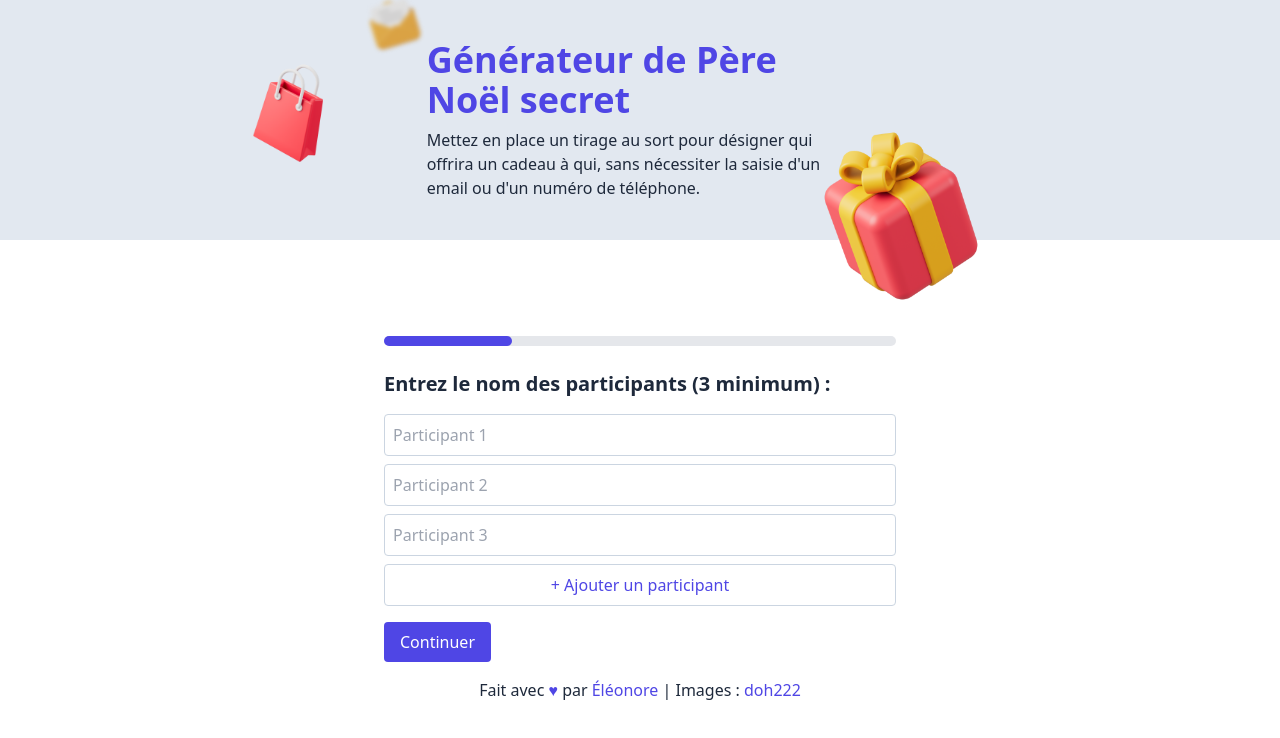
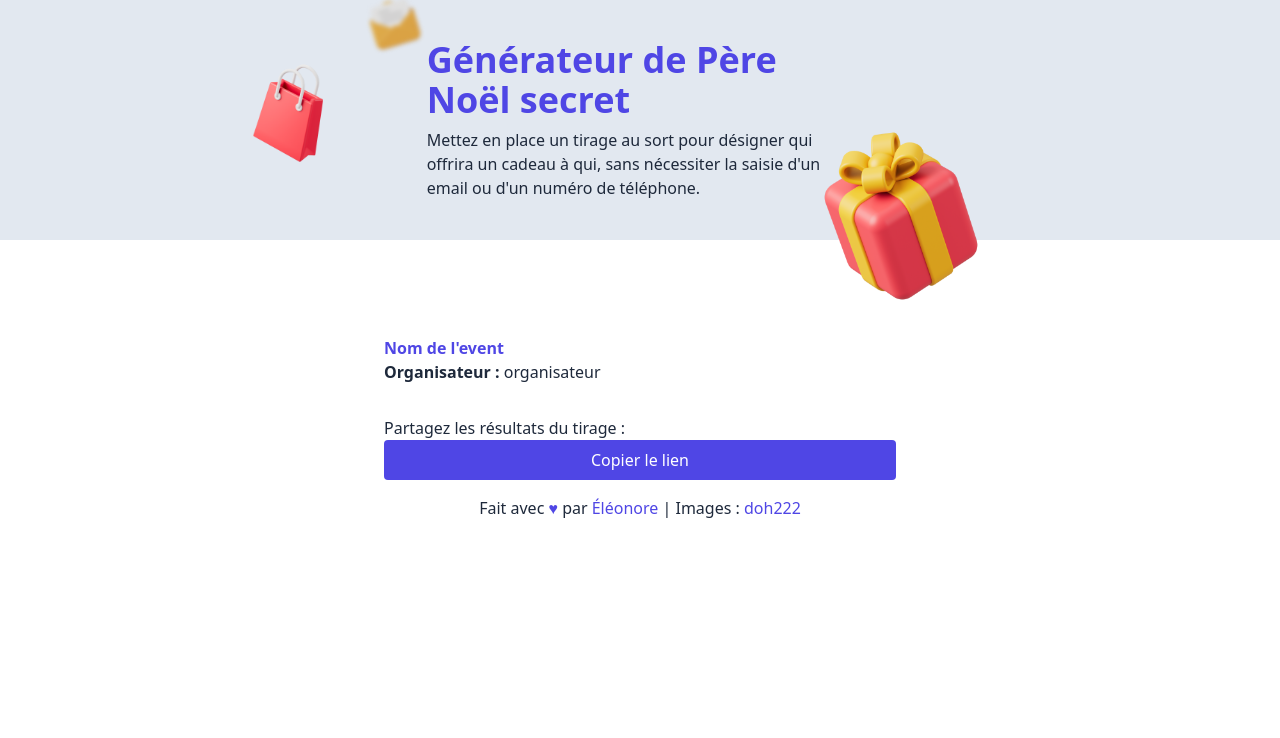
Before and after one commit to eleonoreeuzenes/secret-santa, an Angular app in the folder client/: page /invite/1 in a window 1280 px wide. Before the commit this address led to /. Shown: the top 738 px of the page. Built offline with nearby package versions, Linux system fonts and the light colour scheme.

Commit message:
:truck: add routing and created invite view

```diff
--- a/client/src/app/app.component.html
+++ b/client/src/app/app.component.html
@@ -1,3 +1,3 @@
 <app-header></app-header>
-<app-create-santa-event></app-create-santa-event>
+<router-outlet />
 <app-footer></app-footer>
--- a/client/src/app/app.component.ts
+++ b/client/src/app/app.component.ts
@@ -1,5 +1,5 @@
 import { Component } from '@angular/core';
-
+import { RouterOutlet } from '@angular/router';
 import { HeaderComponent } from './header/header.component';
 import { FooterComponent } from './footer/footer.component';
 import { CreateSecretSantaComponent } from './secret-santa/create-secret-santa/create-secret-santa.component';
@@ -7,7 +7,7 @@ import { CreateSecretSantaComponent } from './secret-santa/create-secret-santa/c
 @Component({
   selector: 'app-root',
   standalone: true,
-  imports: [HeaderComponent, FooterComponent, CreateSecretSantaComponent],
+  imports: [RouterOutlet, HeaderComponent, FooterComponent, CreateSecretSantaComponent],
   templateUrl: './app.component.html',
   styleUrl: './app.component.css'
 })
--- a/client/src/app/app.config.ts
+++ b/client/src/app/app.config.ts
@@ -6,5 +6,9 @@ import { provideClientHydration } from '@angular/platform-browser';
 import { provideHttpClient } from '@angular/common/http';
 
 export const appConfig: ApplicationConfig = {
-  providers: [provideZoneChangeDetection({ eventCoalescing: true }), provideRouter(routes), provideClientHydration(), provideHttpClient()]
+  providers: [
+    provideZoneChangeDetection({ eventCoalescing: true }),
+    provideRouter(routes),
+    provideClientHydration(),
+    provideHttpClient()]
 };
--- a/client/src/app/app.routes.ts
+++ b/client/src/app/app.routes.ts
@@ -1,3 +1,15 @@
 import { Routes } from '@angular/router';
+import { ShareSecretSantaComponent } from './secret-santa/share-secret-santa/share-secret-santa.component';
+import { CreateSecretSantaComponent } from './secret-santa/create-secret-santa/create-secret-santa.component';
 
-export const routes: Routes = [];
+export const routes: Routes = [
+  {
+    path: '',
+    component: CreateSecretSantaComponent,
+    title: 'Générateur de Secre Santa',
+  },
+  {
+    path: 'invite/:secretSantaID',
+    component: ShareSecretSantaComponent
+  },
+];
--- a/client/src/app/secret-santa/create-secret-santa/create-secret-santa.component.html
+++ b/client/src/app/secret-santa/create-secret-santa/create-secret-santa.component.html
@@ -151,10 +151,6 @@
         {{ errorMessage }}
       </div>
 
-      <div *ngIf="successMessage" class="text-green-600">
-        {{ successMessage }}
-      </div>
-
       <div class="flex justify-between">
         <button type="button" class="px-4 py-2 rounded text-white bg-gray-600" (click)="previousStep()">Retour</button>
         <button type="submit" class="px-4 py-2 rounded text-white bg-indigo-600">Générer le secret santa</button>
--- a/client/src/app/secret-santa/create-secret-santa/create-secret-santa.component.ts
+++ b/client/src/app/secret-santa/create-secret-santa/create-secret-santa.component.ts
@@ -13,7 +13,6 @@ import { SecretSantaService } from '../secret-santa.service';
 })
 export class CreateSecretSantaComponent {
 
-  successMessage: string | null = null;
   errorMessage: string | null = null;
   private SecretSantaService= inject(SecretSantaService);
   currentStep = 1;
@@ -134,8 +133,8 @@ export class CreateSecretSantaComponent {
       this.SecretSantaService.submitEvent(SecretSanta ).subscribe({
         next: (response: SecretSanta ) => {
           console.log('Successful response:', response);
-          this.successMessage = 'Event submitted successfully!';
-          this.form.reset();
+          // const secretSantaID = response._id;
+          // this.router.navigate(['/invite', secretSantaID]);
         },
         error: (err: Error) => {
           console.error('Error:', err.message);
--- /dev/null
+++ b/client/src/app/secret-santa/share-secret-santa/share-secret-santa.component.html
@@ -0,0 +1,6 @@
+<div class="mt-24 w-full max-w-lg mx-auto">
+  <h3 class="font-bold text-indigo-600">Nom de l'event</h3>
+  <p><strong>Organisateur :</strong> organisateur</p>
+  <p class="mt-8">Partagez les résultats du tirage :</p>
+  <button type="button" class="w-full px-4 py-2 rounded text-white bg-indigo-600">Copier le lien</button>
+</div>
```
Also changed, not shown: client/src/app/secret-santa/share-secret-santa/share-secret-santa.component.ts (added, +12 -0 lines), client/src/app/secret-santa/share-secret-santa/share-secret-santa.component.css (added), 1 other file (tests, documents, lock files or other folders).
